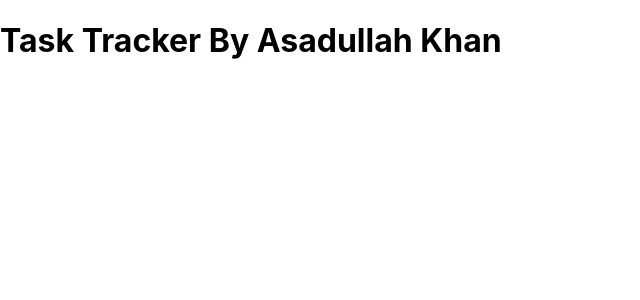
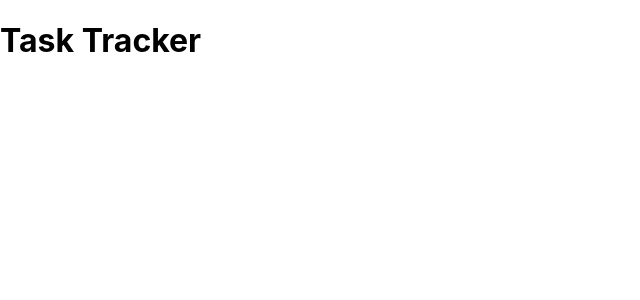
Before and after one commit to Asadullahkhankaimkhani/Task-Tracker, a React (Create React App) app: page / in a window 1280 px wide. Shown: the top 300 px of the page, without its empty margins (0-640 px from the left). Built offline with nearby package versions, Linux system fonts and the light colour scheme.

Commit message:
Update Header.js

```diff
--- a/src/components/Header.js
+++ b/src/components/Header.js
@@ -3,7 +3,7 @@ import React from 'react'
 const Header = () => {
     return (
         <div>
-            <h1>Task Tracker By Asadullah Khan</h1>
+            <h1>Task Tracker</h1>
         </div>
     )
 }
```
